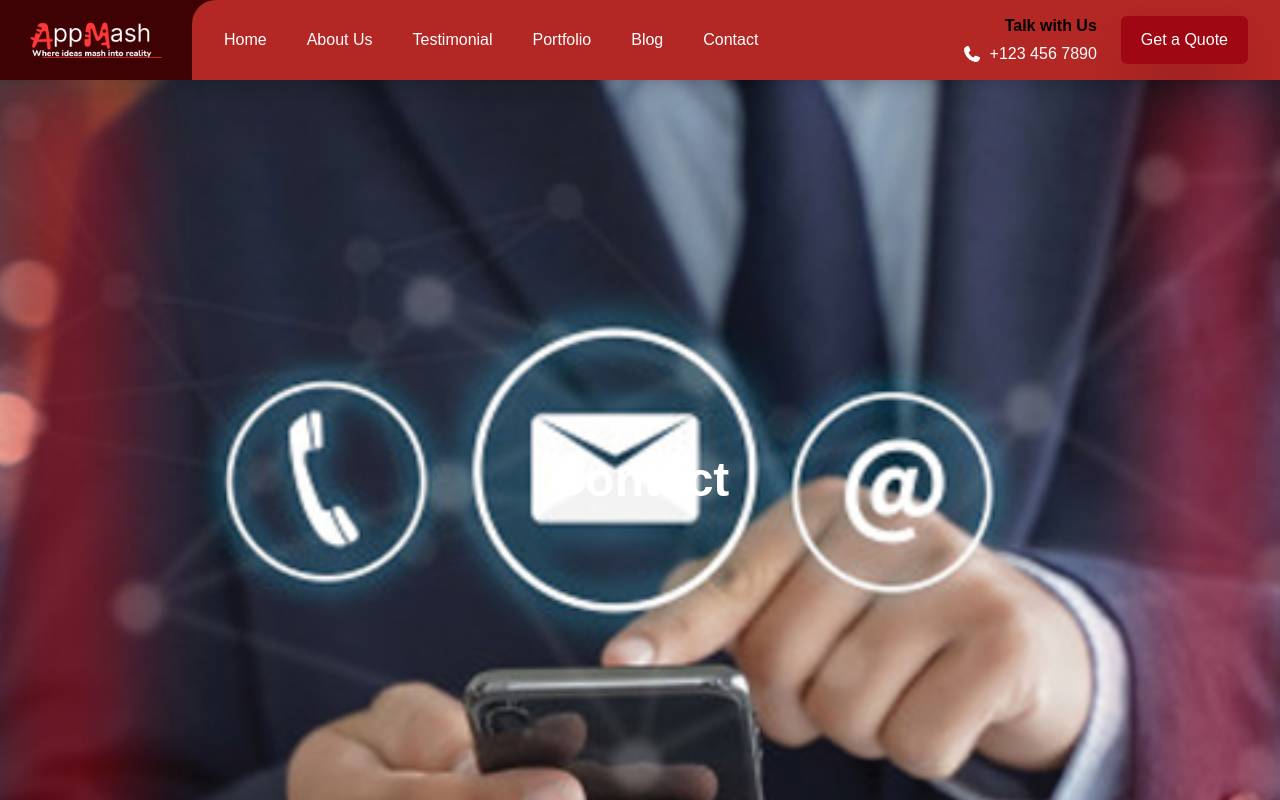
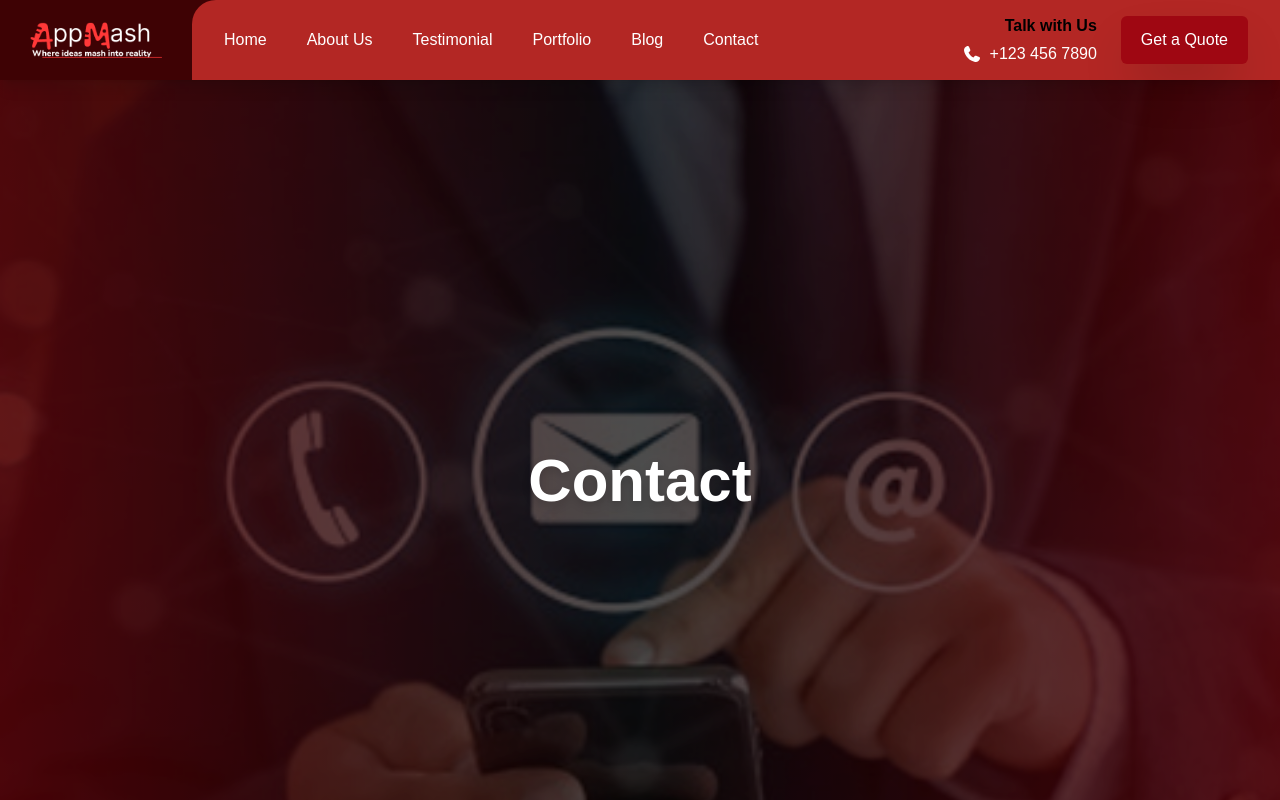
Before and after one commit to Asharkhan468/AppMash-Company-website, a Next.js app: page /contact in a window 1280 px wide. Shown: the top 800 px of the page. Built offline with nearby package versions, Linux system fonts and the light colour scheme; a web font is replaced by a local one.

Commit message:
CONTACT PAGE [ADD]

```diff
--- a/app/components/contactHeroSection.tsx
+++ b/app/components/contactHeroSection.tsx
@@ -2,20 +2,30 @@ import React from 'react'
 
 function ContactHeroSection() {
   return (
-<section
-  className="relative w-full h-screen flex items-center justify-center overflow-hidden bg-center bg-cover bg-no-repeat"
-  style={{ backgroundImage: `url('/contact-hero-image.jpg')` }}
->
-  {/* Left Red Shadow */}
-  <div className="absolute left-0 top-0 w-32 h-full bg-red-600 opacity-40 blur-2xl"></div>
+<section className="relative w-full min-h-screen">
+  {/* Background Image with Dull Effect */}
+  <div
+    className="absolute inset-0 bg-cover bg-center"
+    style={{
+      backgroundImage: "url('/contact-hero-image.jpg')",
+      filter: "brightness(0.5)", // image dull
+    }}
+  ></div>
 
-  {/* Right Red Shadow */}
-  <div className="absolute right-0 top-0 w-32 h-full bg-red-600 opacity-40 blur-2xl"></div>
+  {/* Left & Right Red Gradient Overlay */}
+  <div className="absolute inset-0 bg-gradient-to-r from-red-700/60 via-transparent to-red-700/60"></div>
 
-  {/* Center Heading */}
-  <h1 className="text-white text-4xl sm:text-5xl font-bold z-10 text-center items-center">
-    Contact
-  </h1>
+  {/* Extra Dark Overlay for Better Text Visibility */}
+  <div className="absolute inset-0 bg-black/40"></div>
+
+  {/* Content */}
+  <div className="relative z-10 flex items-center justify-center min-h-screen px-4 sm:px-6">
+    <div className="w-full text-center">
+      <span className="text-2xl sm:text-3xl md:text-4xl lg:text-5xl xl:text-6xl font-extrabold text-white leading-tight drop-shadow-lg">
+        Contact
+      </span>
+    </div>
+  </div>
 </section>
 
 
```
